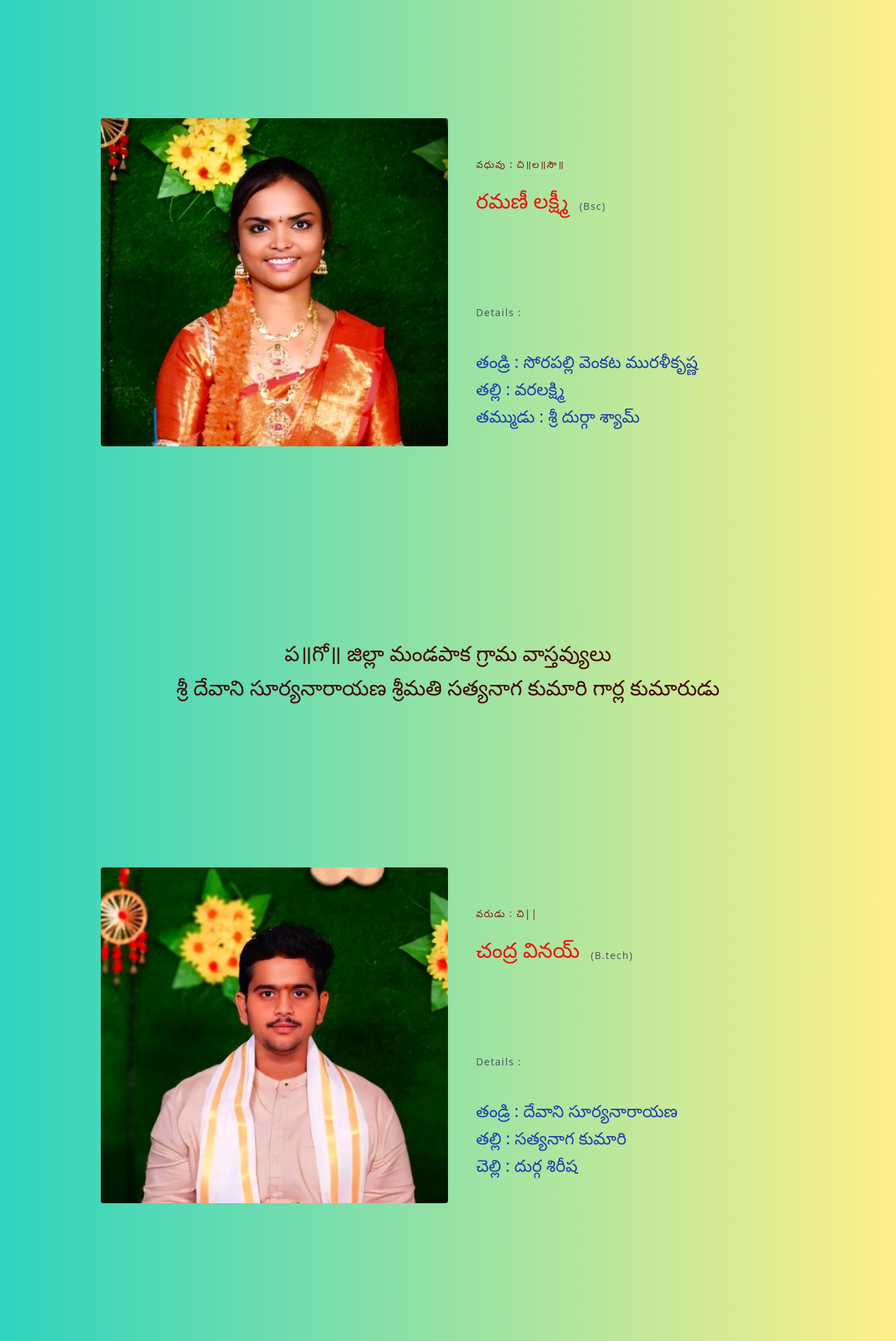
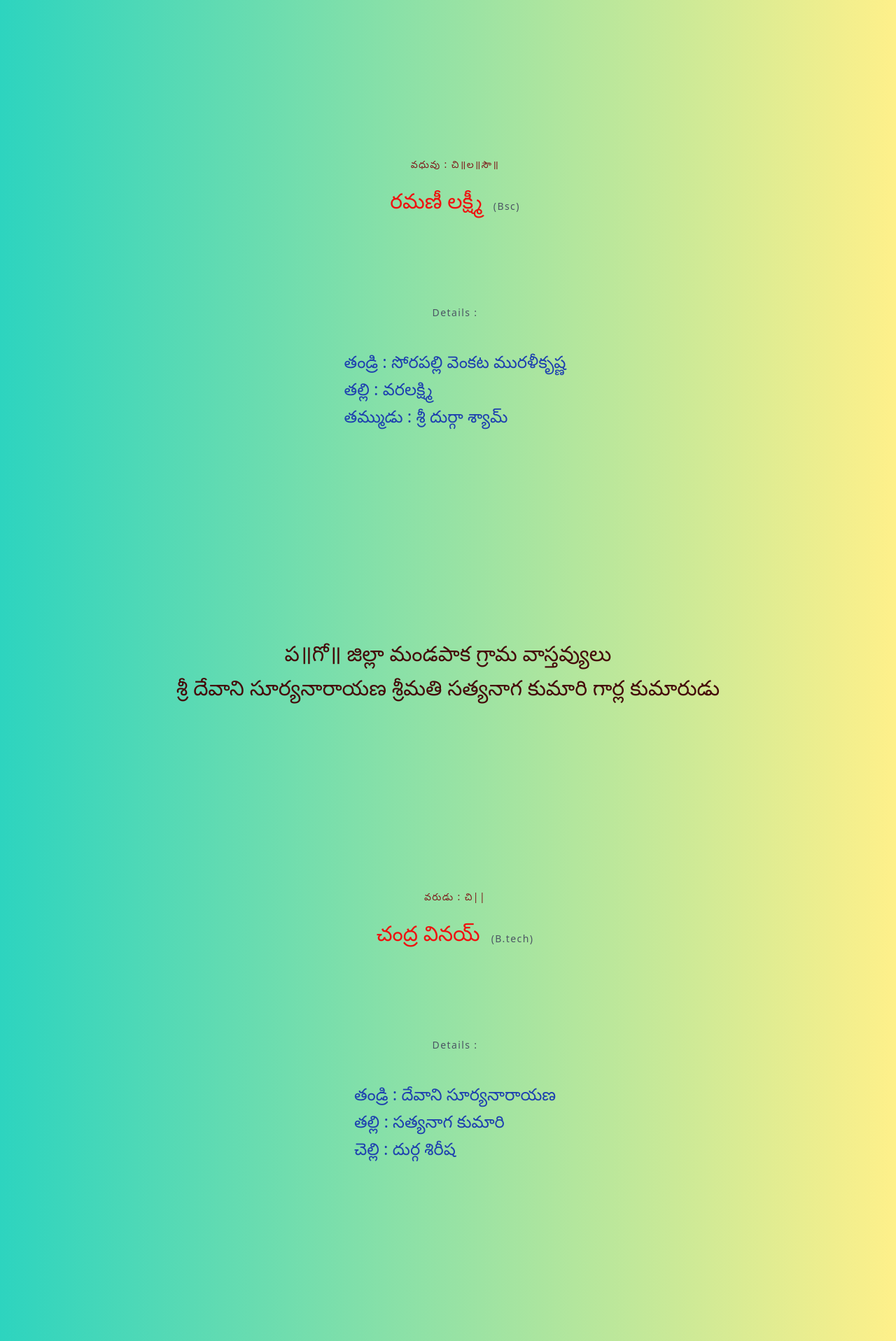
Before and after one commit to Saianand11/invitation, a React (Vite) app: page / in a window 1280 px wide. Shown: the part 1086-3003 px from the top of the page at 70% size. Built offline with nearby package versions, Linux system fonts and the light colour scheme.

Commit message:
i wascommented the img tag om the code

```diff
--- a/src/Components/Bride.jsx
+++ b/src/Components/Bride.jsx
@@ -7,8 +7,8 @@ const Bride = () => {
             <section class="text-white body-font overflow-hidden pointer-events-none">
                 <div class="container px-5 py-24 mx-auto">
                     <div class="lg:w-4/5 mx-auto flex flex-wrap">
-                        <img  src={rb} alt="Ramani pic" class="lg:w-1/2 w-full lg:h-46 h-46   object-cover object-center rounded pointer-events-none" />
-                        <div class="lg:w-1/2 w-full lg:pl-10 lg:py-6 mt-10 lg:mt-8 ">
+                        {/* <img  src={rb} alt="Ramani pic" class="lg:w-1/2 w-full lg:h-46 h-46   object-cover object-center rounded pointer-events-none" /> */}
+                        <div class="lg:w-1/2 w-full lg:pl-10 lg:py-6 mt-10 lg:mt-8 mx-auto flex px-5 py-24 items-center justify-center flex-col">
                             <h1 class="text-sm title-font text-red-900 tracking-widest">వధువు : చి॥ల॥సౌ॥ </h1>
                             <br></br>
                             <h1 class= "text-[#f20c0cf9] flex text-3xl title-font font-medium mb-1">రమణీ లక్ష్మీ <h1 class="text-sm flex title-font text-gray-600 tracking-widest mt-4 ml-4"> (Bsc)</h1></h1>
--- a/src/Components/Groom.jsx
+++ b/src/Components/Groom.jsx
@@ -16,8 +16,8 @@ const Groom = () => {
 
                 <div class="container px-5 py-24 mx-auto mt-30">
                     <div class="lg:w-4/5 mx-auto flex flex-wrap ">
-                        <img alt="vinay pic" class="lg:w-1/2 w-full lg:h-46 h-46 object-cover object-center rounded pointer-events-none"src={rb} />
-                        <div class="lg:w-1/2 w-full lg:pl-10 lg:py-6 mt-10 lg:mt-8">
+                        {/* <img alt="vinay pic" class="lg:w-1/2 w-full lg:h-46 h-46 object-cover object-center rounded pointer-events-none"src={rb} /> */}
+                        <div class="lg:w-1/2 w-full lg:pl-10 lg:py-6 mt-10 lg:mt-2  container  mx-auto flex px-5 py-24 items-center justify-center flex-col">
                             <h1 class="text-sm title-font  text-red-900 tracking-widest">వరుడు : చి|| </h1>
                             <br></br>
                             <h1 class= "text-[#f20c0cf9] flex text-3xl title-font font-medium mb-1">చంద్ర వినయ్ <h1 class="text-sm flex title-font text-gray-600 tracking-widest mt-4 ml-4"> (B.tech)</h1></h1>
--- a/src/Components/Herosection.jsx
+++ b/src/Components/Herosection.jsx
@@ -36,7 +36,7 @@ const Herosection = () => {
             <br></br>
             <br></br>
             <div class="text-center lg:w-2/3 w-full md:-mt-12">
-              <h1 class="title-font sm:text-8xl text-4xl mb-6 font-medium text-green-900 lg:text-6xl mt-10">సోరపల్లి వారి వివాహ ఆహ్వానం </h1>
+              <h1 class="title-font sm:text-4xl text-4xl mb-6 font-medium text-green-900 lg:text-6xl mt-10">సోరపల్లి వారి వివాహ ఆహ్వానం </h1>
 
               <br></br>
               <p class="mb-8 leading-relaxed text-red-900 md: mt-28 text-3xl sm:text-"> శ్రీ సోరపల్లి చిన్నరామకృష్ణ (లేటు). శ్రీమతి సత్యవతి గార్ల దివ్య ఆశీస్సులతో.... <br></br> సోరపల్లి వెంకట మురళీకృష్ణ శ్రీమతి వరలక్ష్మి దంపతులు వ్రాయు శుభలేఖార్థములు <br></br>మా కుమార్తె</p>
```
